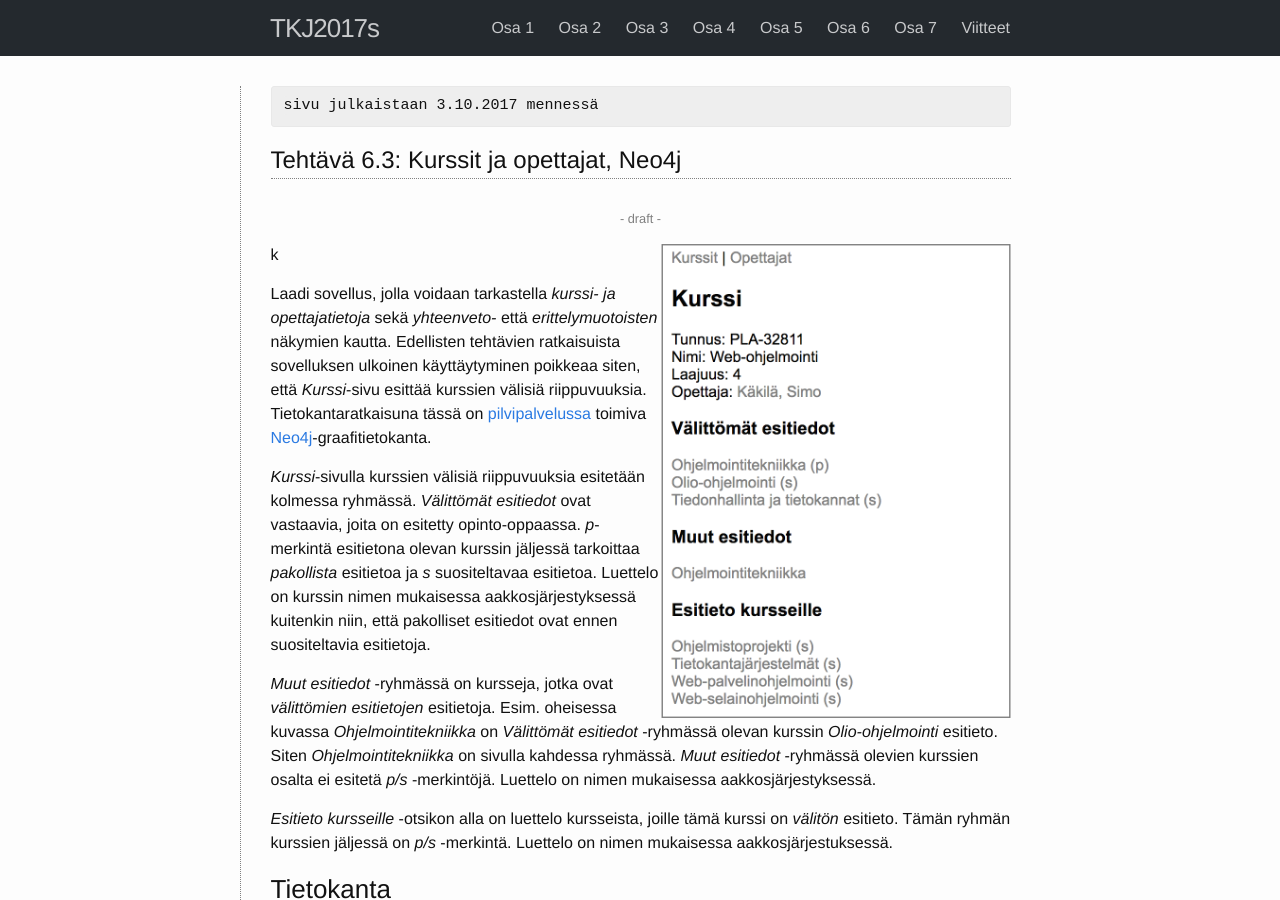
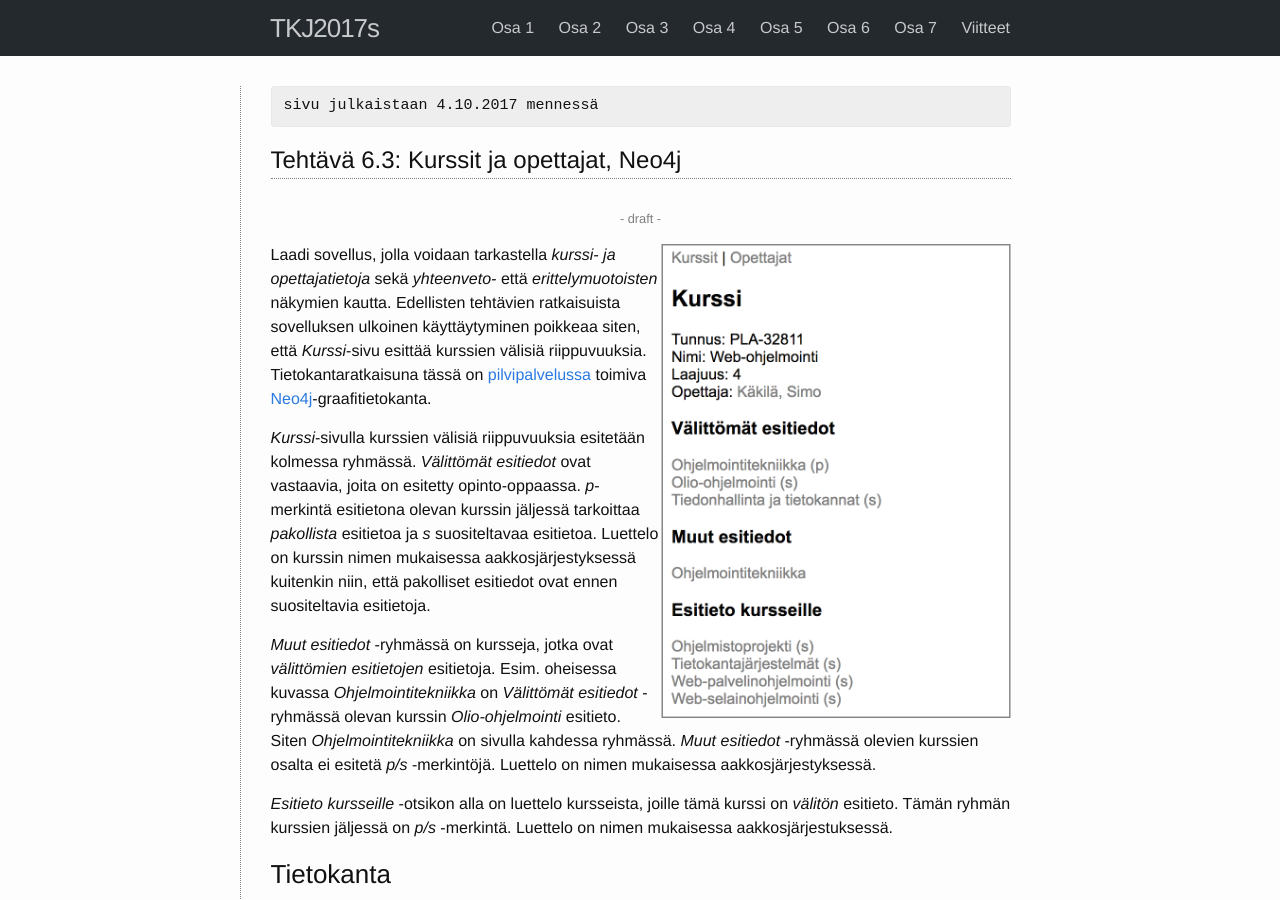
Before and after one commit to timedu/tkj2017s, a Jekyll site: the page built from docs/_osa6/tehtava63.md, in a window 1280 px wide and 900 px high. Built offline with Jekyll 4.4.1, drawn with Linux system fonts in a browser that asks for light colours.

Commit message:
ex 6.3 re-scheduled

```diff
--- a/docs/_osa6/tehtava63.md
+++ b/docs/_osa6/tehtava63.md
@@ -6,7 +6,7 @@ exercise_discussion_id:
 exercise_upload_id:
 no_review: 1
 kesken: 1
-julkaisu: 3.10.2017
+julkaisu: 4.10.2017
 ---
 
 
@@ -15,7 +15,7 @@ julkaisu: 3.10.2017
 
 
 
-![Kurssi-sivu](../img/w5e03-kurssi.png){: style="max-width: 350px; height: auto; float: right;"}k
+![Kurssi-sivu](../img/w5e03-kurssi.png){: style="max-width: 350px; height: auto; float: right;"}
 
 Laadi sovellus, jolla voidaan tarkastella *kurssi- ja opettajatietoja* sekä *yhteenveto-* että *erittelymuotoisten* näkymien kautta. Edellisten tehtävien ratkaisuista sovelluksen ulkoinen käyttäytyminen poikkeaa siten, että *Kurssi*-sivu esittää kurssien välisiä riippuvuuksia. Tietokantaratkaisuna tässä on [pilvipalvelussa][graphenedb] toimiva [Neo4j][Neo4j]-graafitietokanta.
 
```
